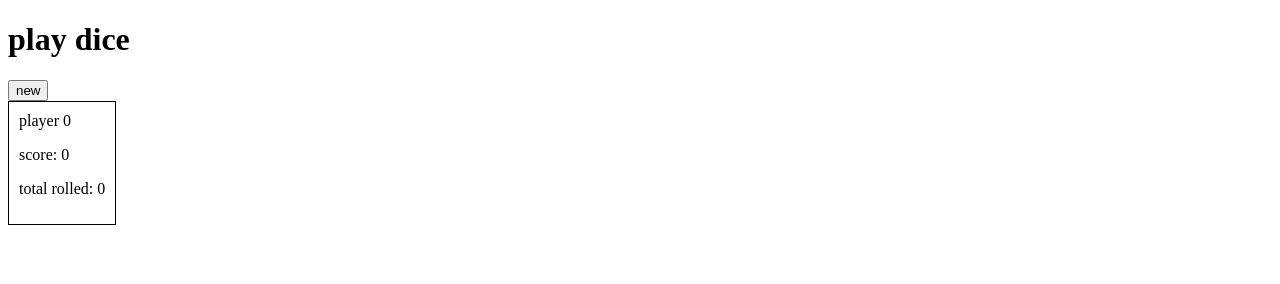
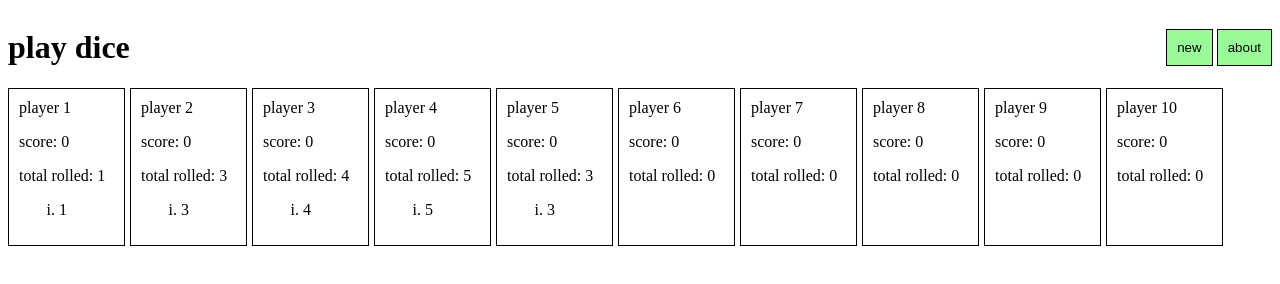
Before and after one commit to NeoIsRecursive/super-useless-site, a plain HTML site: page index.html in a window 1280 px wide. Drawn offline with Linux system fonts and the light colour scheme.

Commit message:
it plays itself so super useless

```diff
--- a/index.html
+++ b/index.html
@@ -8,8 +8,13 @@
     <title></title>
   </head>
   <body>
-    <h1>play dice</h1>
-    <button onclick="createPlayer()">new</button>
+    <header>
+      <h1>play dice</h1>
+      <div>
+        <button class="newPlayerBtn">new</button>
+        <button>about</button>
+      </div>
+    </header>
     <div class="game-board"></div>
     <script src="scripts/player.js"></script>
     <script src="scripts/index.js"></script>
--- a/scripts/index.js
+++ b/scripts/index.js
@@ -6,7 +6,27 @@
 let players = [];
 
 const createPlayer = () => {
-  players.push(new Player(players.length));
+  players.push(new Player(players.length + 1));
 };
 
-createPlayer();
+const createPlayers = () => {
+  for (let i = 0; i < 10; i++) {
+    createPlayer();
+  }
+};
+
+const autoPlay = () => {
+  index = 0;
+  setInterval(() => {
+    players[index].rollDice();
+    index++;
+    if (index >= players.length) index = 0;
+  }, 1000);
+};
+
+document.querySelector(".newPlayerBtn").addEventListener("click", () => {
+  createPlayer();
+});
+
+createPlayers();
+autoPlay();
--- a/scripts/player.js
+++ b/scripts/player.js
@@ -9,11 +9,13 @@ class Player {
   init() {
     const player = document.createElement("div");
     player.id = "player" + this.id;
+    player.setAttribute("tabindex", "0");
     player.setAttribute("class", "player");
     document.querySelector(".game-board").appendChild(player);
     this.drawPlayer();
-    player.addEventListener("click", (event) => {
-      this.rollDice();
+    player.addEventListener("keyup", (event) => {
+      console.log(event.key);
+      if (event.key === "Enter") this.rollDice();
     });
   }
   rollDice() {
--- a/styles/style.css
+++ b/styles/style.css
@@ -1,3 +1,16 @@
+header {
+  display: flex;
+  justify-content: space-between;
+  align-items: center;
+}
+
+header button {
+  padding: 10px;
+  border: 1px solid black;
+  background-color: palegreen;
+  cursor: pointer;
+}
+
 .game-board {
   display: flex;
   gap: 5px;
@@ -9,6 +22,7 @@
   display: inline-block;
   padding: 10px;
   text-align: left;
+  width: 95px;
 }
 
 .player ol {
```
Also changed, not shown: README.md.
